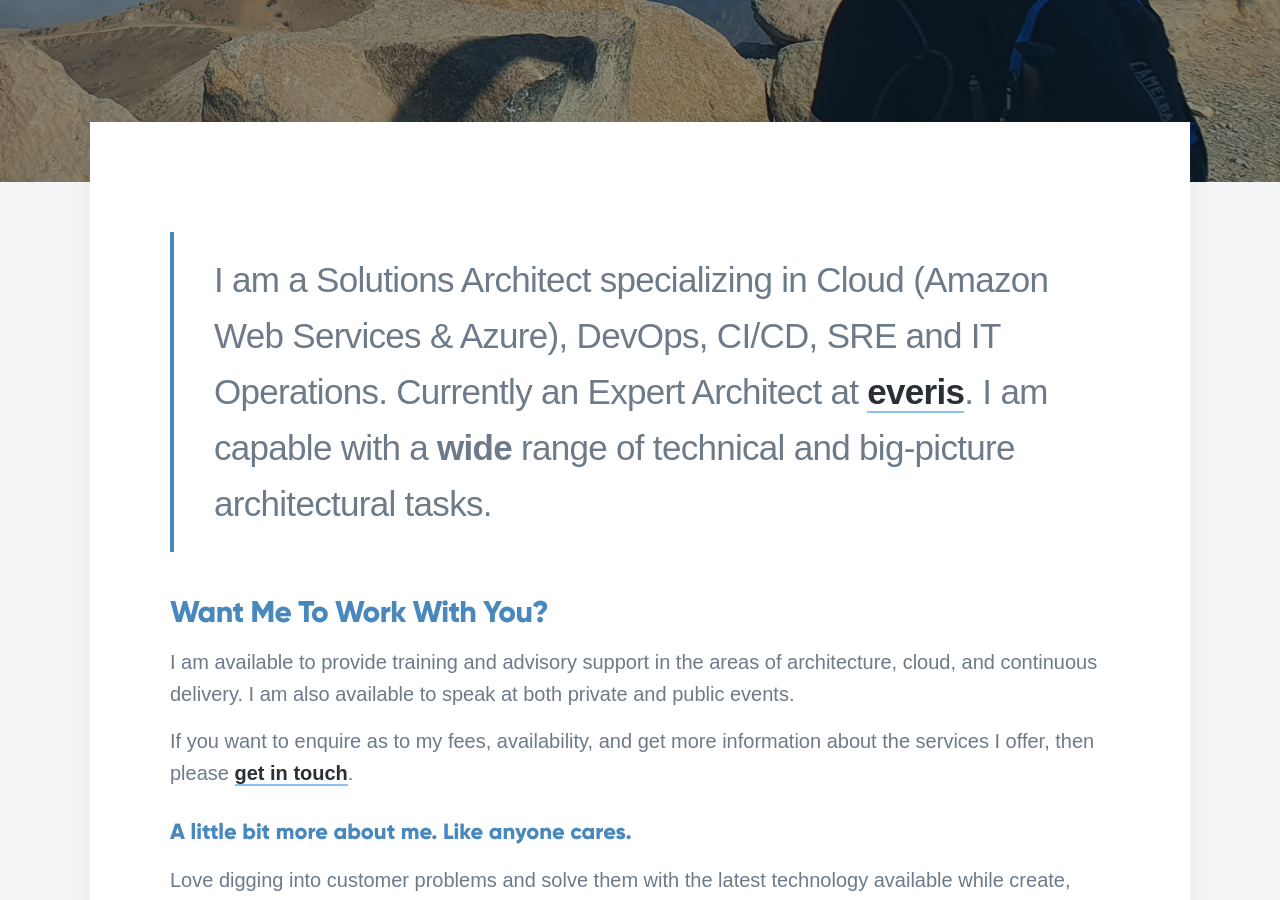
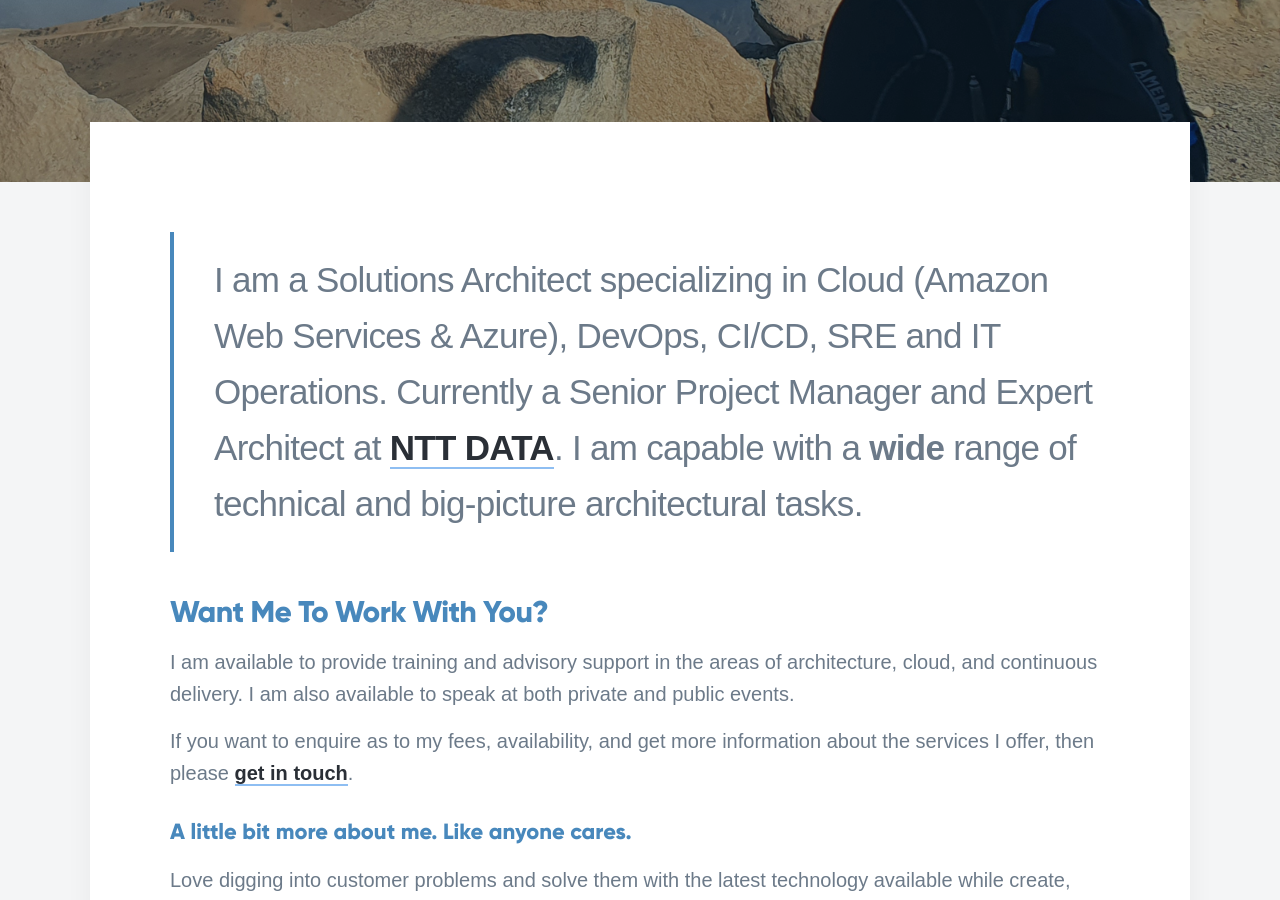
Before and after one commit to eliezerchavez/eliezerchavez.github.io, a Jekyll site: the page built from _pages/about.md, in a window 1280 px wide and 900 px high, scrolled down 429 px. Built offline with Jekyll 4.4.1, drawn with Linux system fonts in a browser that asks for light colours; nearby versions of some CDN libraries; some web fonts are replaced.

Commit message:
updated about

```diff
--- a/_pages/about.md
+++ b/_pages/about.md
@@ -5,7 +5,7 @@ description: Cloud & DevOps
 featured_image: /images/about.jpg
 ---
 
-> I am a Solutions Architect specializing in Cloud (Amazon Web Services & Azure), DevOps, CI/CD, SRE and IT Operations. Currently an Expert Architect at [everis](https://www.everis.com/global/en). I am capable with a **wide** range of technical and big-picture architectural tasks.
+> I am a Solutions Architect specializing in Cloud (Amazon Web Services & Azure), DevOps, CI/CD, SRE and IT Operations. Currently a Senior Project Manager and Expert Architect at [NTT DATA](https://emeal.usbranch.nttdata.com/). I am capable with a **wide** range of technical and big-picture architectural tasks.
 
 ### <span style="color:#4888bc">Want Me To Work With You?</span>
 I am available to provide training and advisory support in the areas of architecture, cloud, and continuous delivery. I am also available to speak at both private and public events.
```
